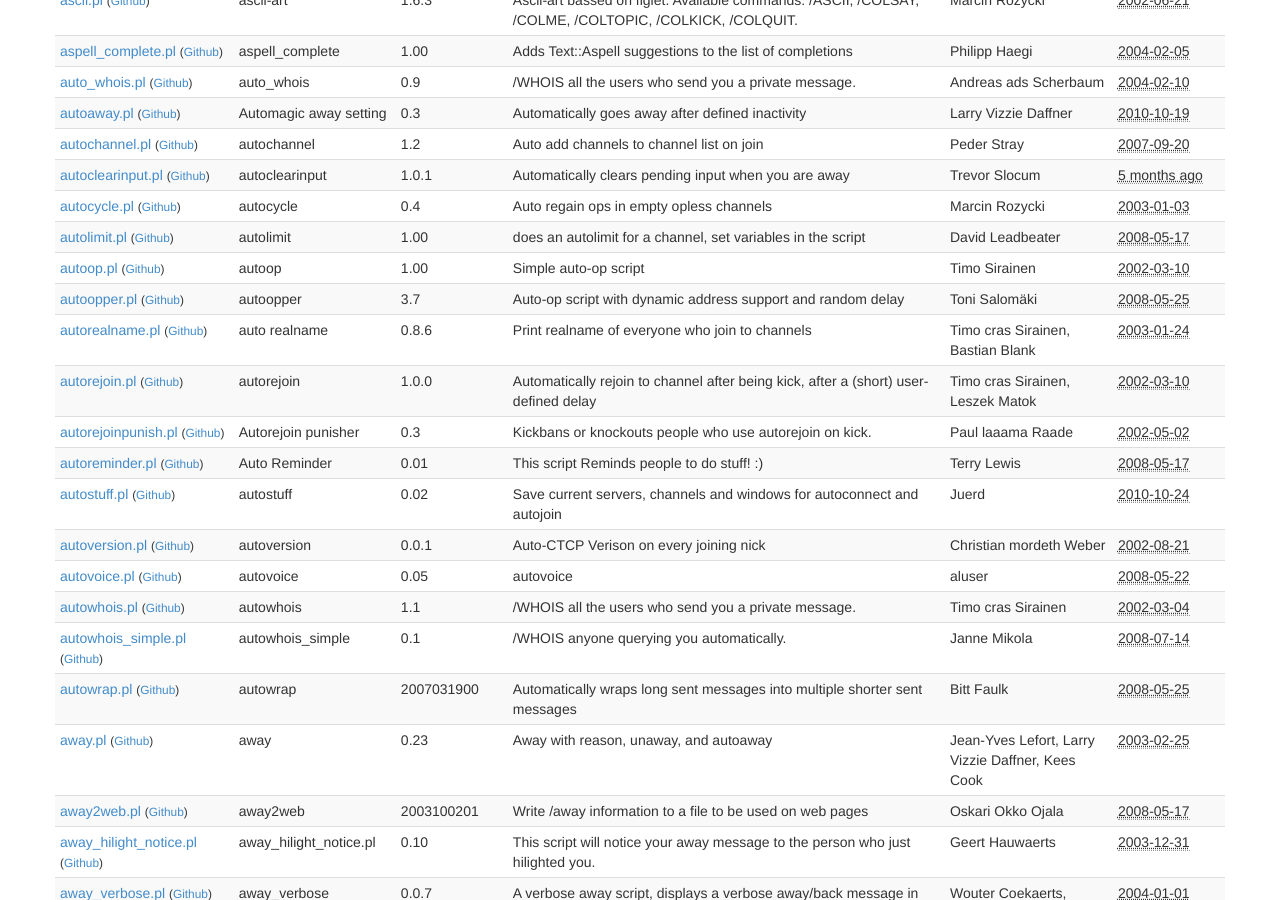
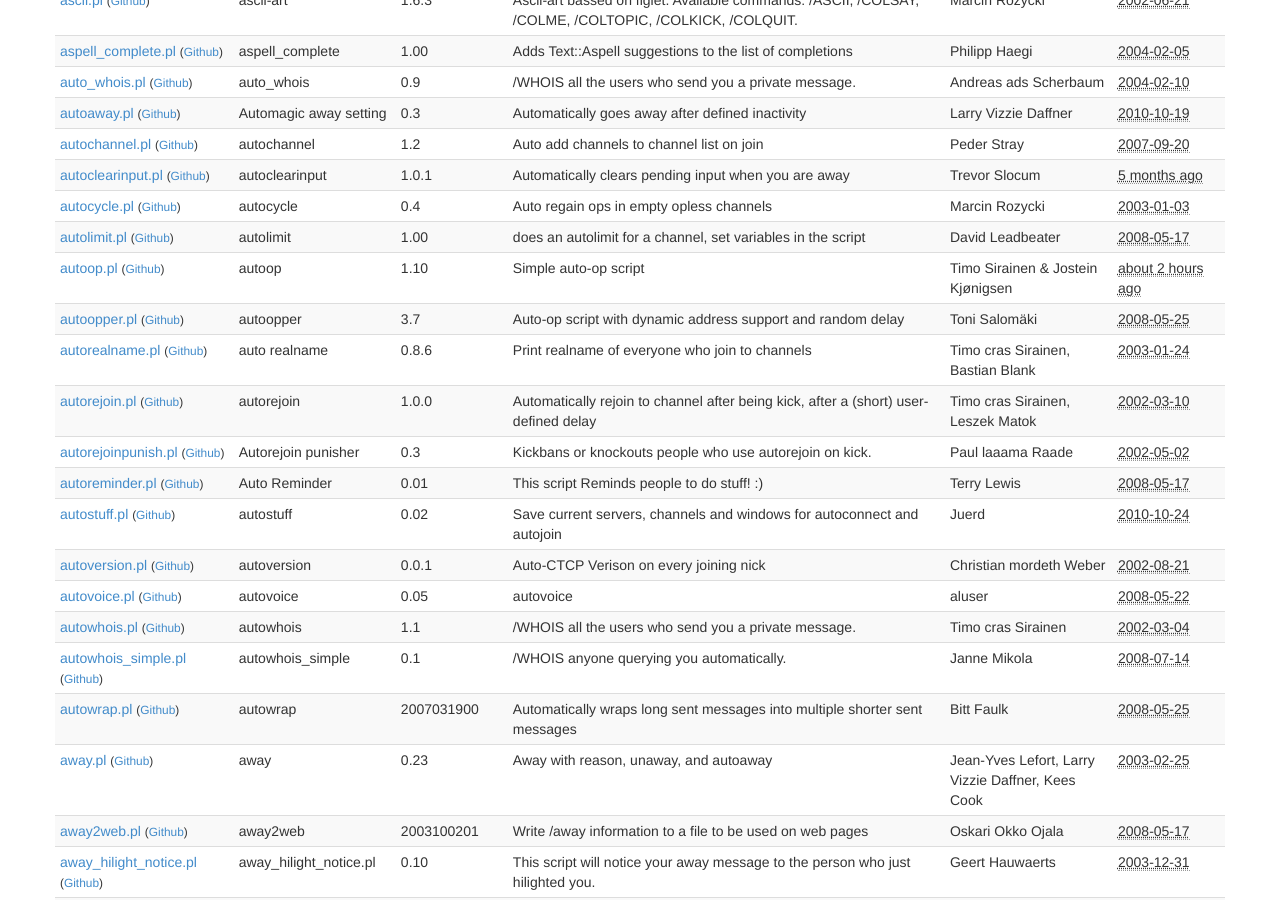
Before and after one commit to irssi/scripts.irssi.org, a Jekyll site: the page built from index.html, in a window 1280 px wide and 900 px high, scrolled down 1349 px. Built offline with Jekyll 4.4.1, drawn with Linux system fonts in a browser that asks for light colours.

Commit message:
Autoop.pl: Add persistance to auto-op'ed nicks. Bump version.

```diff
--- a/_data/scripts.yaml
+++ b/_data/scripts.yaml
@@ -291,13 +291,13 @@
   url: "http://irssi.dgl.cx/"
   version: "1.00"
 
-- authors: "Timo Sirainen"
+- authors: "Timo Sirainen & Jostein Kjønigsen"
   description: "Simple auto-op script"
   filename: "autoop.pl"
-  modified: "2002-03-10 23:18:00"
+  modified: "2014-10-24 12:55:00"
   license: "Public Domain"
   name: "autoop"
-  version: "1.00"
+  version: "1.10"
 
 - authors: "Toni Salomäki"
   contact: "Toni@IRCNet"
```
Also changed, not shown: 1 other file.
